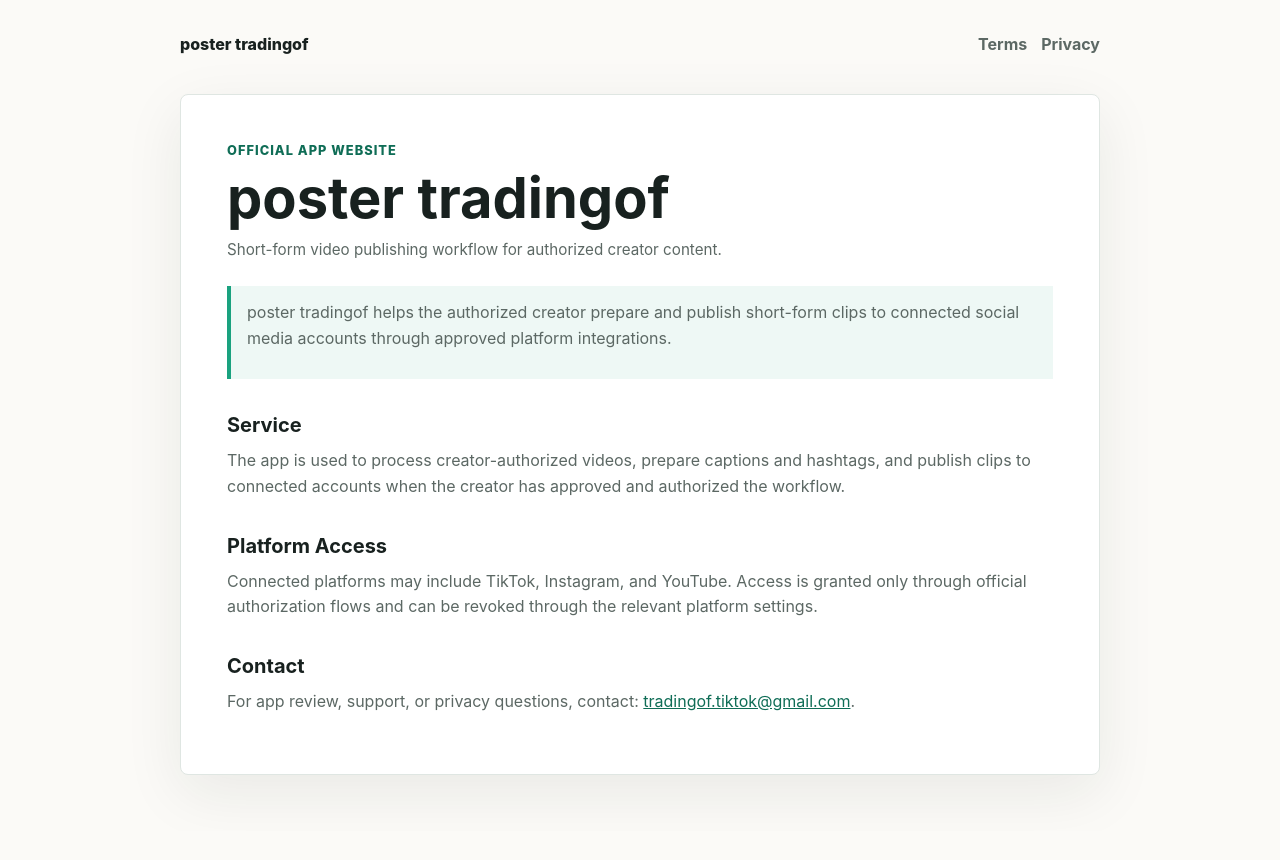
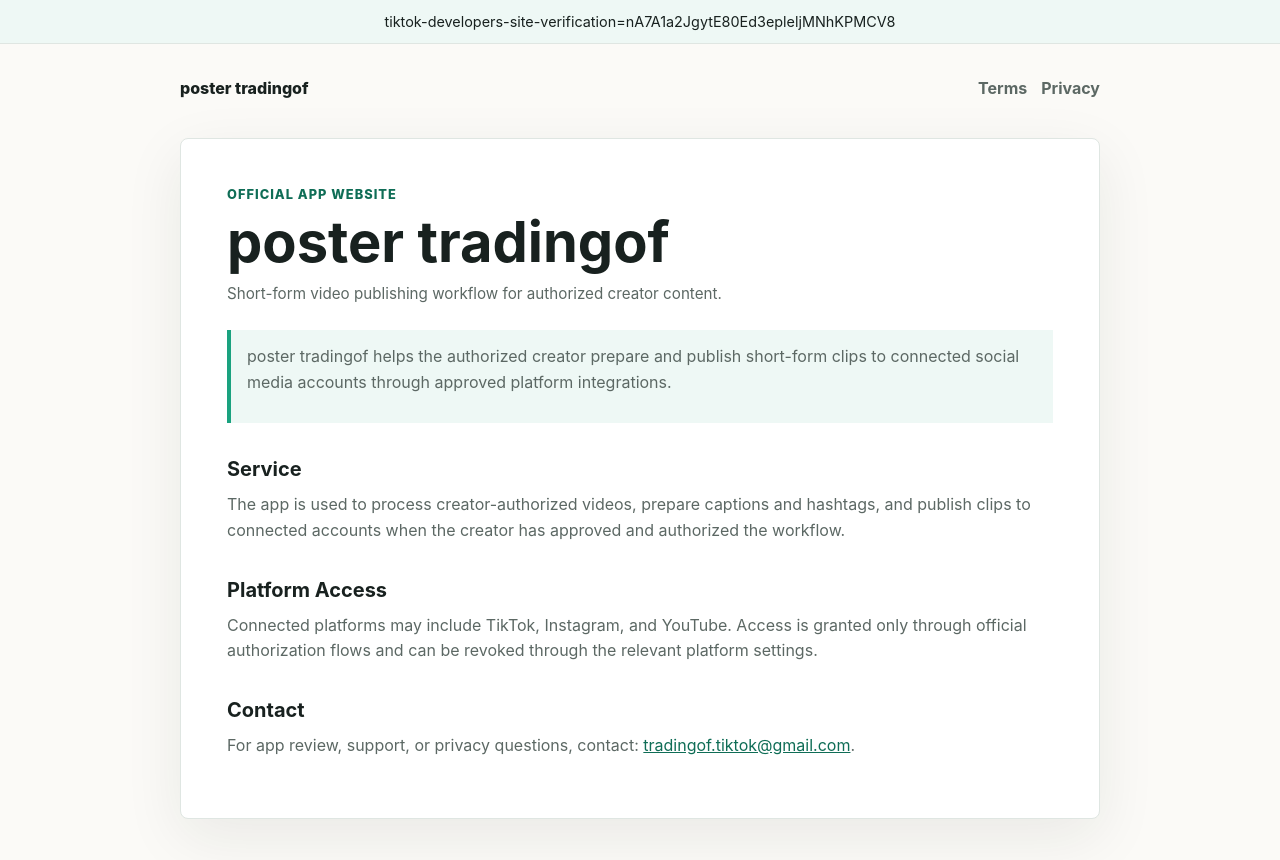
Before and after one commit to Someone006/poster-tradingof, a plain HTML site: page index.html in a window 1280 px wide. Before the commit the page ends 831 px from the top, so only its background shows below. Drawn offline with Linux system fonts and the light colour scheme.

Commit message:
Show TikTok verification on homepage

```diff
--- a/index.html
+++ b/index.html
@@ -8,6 +8,7 @@
     <link rel="stylesheet" href="legal.css">
   </head>
   <body>
+    <div class="verification-line">tiktok-developers-site-verification=nA7A1a2JgytE80Ed3epleljMNhKPMCV8</div>
     <main class="legal-shell">
       <nav class="legal-nav" aria-label="Site navigation">
         <a class="brand" href="index.html">poster tradingof</a>
--- a/legal.css
+++ b/legal.css
@@ -24,6 +24,16 @@
 
 a {
   color: var(--accent-dark);
+}
+
+.verification-line {
+  padding: 10px 16px;
+  overflow-wrap: anywhere;
+  color: var(--ink);
+  background: #eef8f5;
+  border-bottom: 1px solid var(--line);
+  font-size: 0.9rem;
+  text-align: center;
 }
 
 .legal-shell {
```
